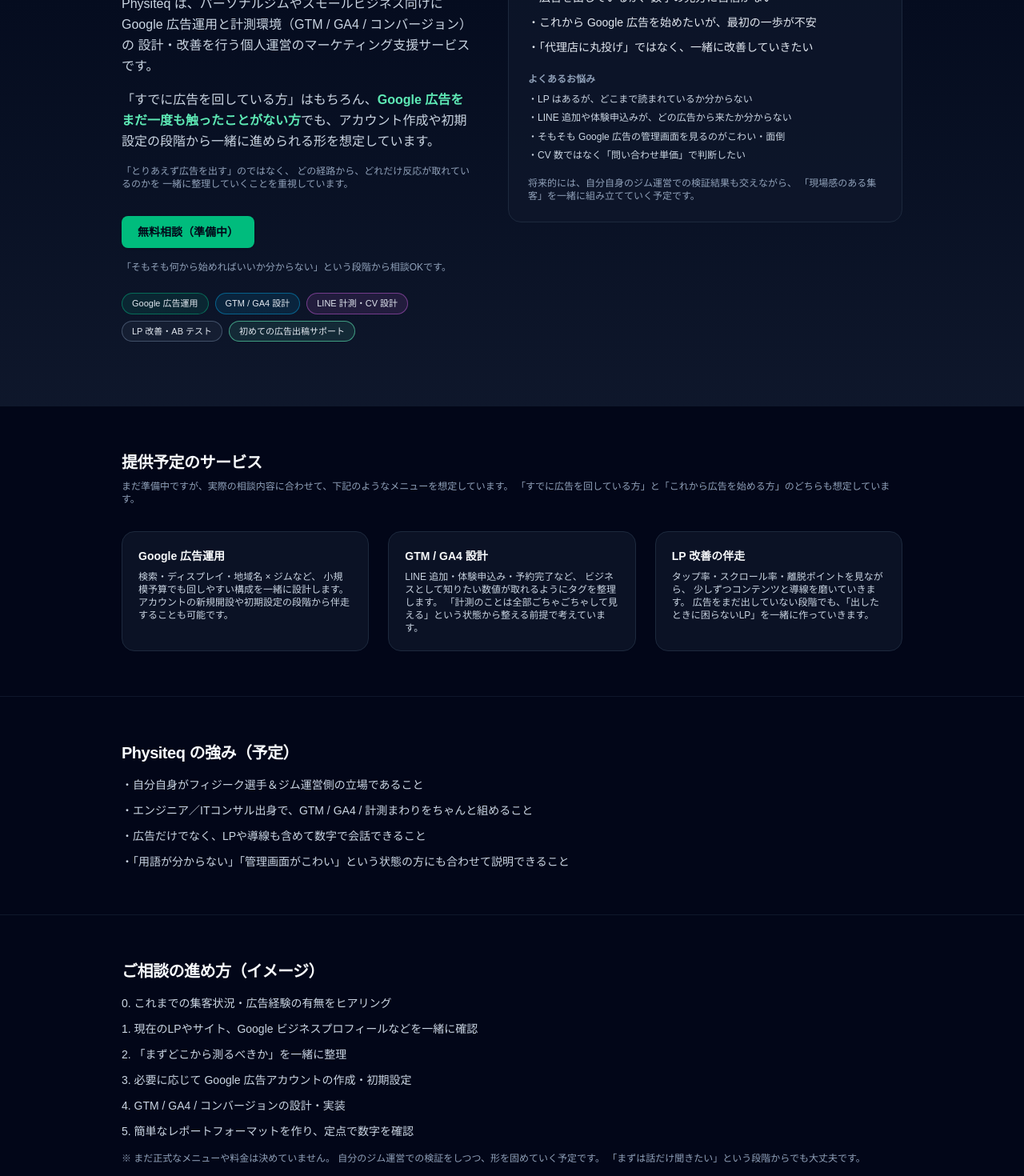
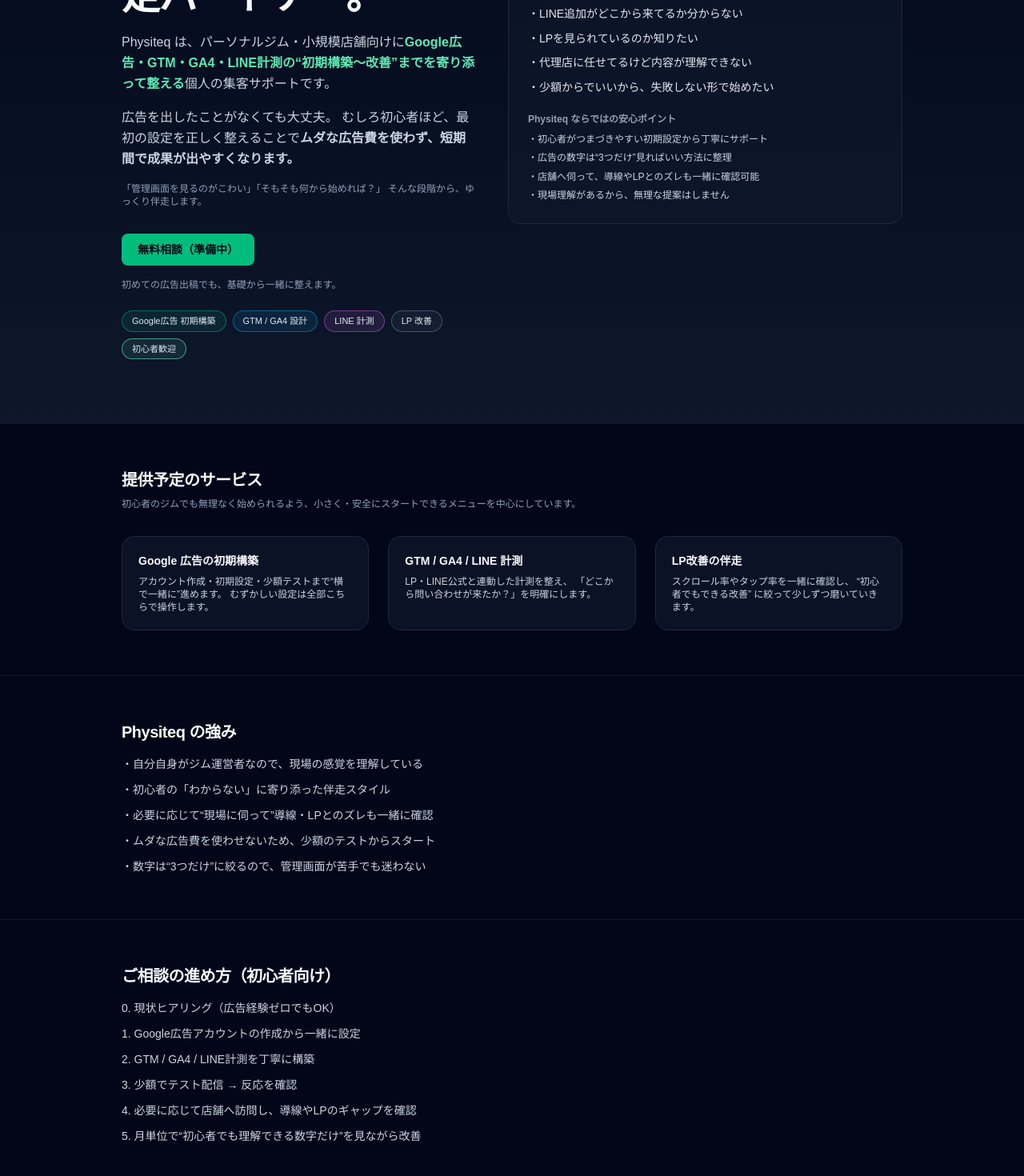
Before and after one commit to physiteqbiz/physiteq-site, a Next.js app: page / in a window 1280 px wide. Shown: the part 380-1850 px from the top of the page at 80% size. Built offline with nearby package versions, Linux system fonts and the light colour scheme.

Commit message:
Refine Physiteq top page layout

```diff
--- a/app/page.tsx
+++ b/app/page.tsx
@@ -5,22 +5,12 @@
       {/* ヘッダー */}
       <header className="sticky top-0 z-20 border-b border-slate-800 bg-slate-950/90 backdrop-blur">
         <div className="mx-auto flex max-w-5xl flex-col gap-2 px-6 py-3 md:flex-row md:items-center md:justify-between">
-          <div className="text-lg font-semibold tracking-tight">
-            Physiteq
-          </div>
+          <div className="text-lg font-semibold tracking-tight">Physiteq</div>
           <nav className="flex flex-wrap gap-4 text-xs text-slate-300 md:text-sm">
-            <a href="#services" className="hover:text-white">
-              サービス
-            </a>
-            <a href="#strength" className="hover:text-white">
-              特長
-            </a>
-            <a href="#flow" className="hover:text-white">
-              進め方
-            </a>
-            <a href="#contact" className="hover:text-emerald-300">
-              お問い合わせ（準備中）
-            </a>
+            <a href="#services" className="hover:text-white">サービス</a>
+            <a href="#strength" className="hover:text-white">特長</a>
+            <a href="#flow" className="hover:text-white">進め方</a>
+            <a href="#contact" className="hover:text-emerald-300">お問い合わせ準備中</a>
           </nav>
         </div>
       </header>
@@ -28,32 +18,35 @@
       {/* ヒーロー */}
       <section className="border-b border-slate-900 bg-gradient-to-b from-slate-950 to-slate-900">
         <div className="mx-auto flex max-w-5xl flex-col gap-10 px-6 py-14 md:flex-row md:items-center md:py-20">
-          {/* 左カラム：コピー */}
+          {/* 左カラム */}
           <div className="flex-1">
             <p className="mb-3 text-[10px] font-semibold uppercase tracking-[0.25em] text-emerald-400">
               Fitness × Technology
             </p>
+
             <h1 className="mb-5 text-3xl font-bold tracking-tight md:text-4xl lg:text-5xl">
-              パーソナルジムのための、
+              Google広告が“初めて”のパーソナルジムでも、
               <br />
-              「ちゃんと測る」集客パートナー。
+              失敗しないための伴走パートナー。
             </h1>
+
             <p className="mb-4 text-sm leading-relaxed text-slate-300 md:text-base">
-              Physiteq は、パーソナルジムやスモールビジネス向けに
-              Google 広告運用と計測環境（GTM / GA4 / コンバージョン）の
-              設計・改善を行う個人運営のマーケティング支援サービスです。
+              Physiteq は、パーソナルジム・小規模店舗向けに
+              <span className="font-semibold text-emerald-300">
+                Google広告・GTM・GA4・LINE計測の“初期構築〜改善”までを寄り添って整える
+              </span>
+              個人の集客サポートです。
             </p>
+
             <p className="mb-4 text-sm leading-relaxed text-slate-300 md:text-base">
-              「すでに広告を回している方」はもちろん、
-              <span className="font-semibold text-emerald-300">
-                Google 広告をまだ一度も触ったことがない方
-              </span>
-              でも、アカウント作成や初期設定の段階から一緒に進められる形を想定しています。
+              広告を出したことがなくても大丈夫。
+              むしろ初心者ほど、最初の設定を正しく整えることで
+              <span className="font-semibold">ムダな広告費を使わず、短期間で成果が出やすくなります。</span>
             </p>
+
             <p className="mb-8 text-xs text-slate-400">
-              「とりあえず広告を出す」のではなく、
-              どの経路から、どれだけ反応が取れているのかを
-              一緒に整理していくことを重視しています。
+              「管理画面を見るのがこわい」「そもそも何から始めれば？」
+              そんな段階から、ゆっくり伴走します。
             </p>
 
             {/* CTA */}
@@ -65,55 +58,44 @@
                 無料相談（準備中）
               </a>
               <span className="text-xs text-slate-400">
-                「そもそも何から始めればいいか分からない」という段階から相談OKです。
+                初めての広告出稿でも、基礎から一緒に整えます。
               </span>
             </div>
 
             {/* タグ */}
             <div className="flex flex-wrap gap-2 text-[11px] text-slate-200">
-              <span className="rounded-full border border-emerald-400/40 bg-emerald-400/10 px-3 py-1">
-                Google 広告運用
-              </span>
-              <span className="rounded-full border border-sky-400/40 bg-sky-400/10 px-3 py-1">
-                GTM / GA4 設計
-              </span>
-              <span className="rounded-full border border-fuchsia-400/40 bg-fuchsia-400/10 px-3 py-1">
-                LINE 計測・CV 設計
-              </span>
-              <span className="rounded-full border border-slate-500/60 bg-slate-500/10 px-3 py-1">
-                LP 改善・AB テスト
-              </span>
-              <span className="rounded-full border border-emerald-300/60 bg-emerald-300/10 px-3 py-1">
-                初めての広告出稿サポート
-              </span>
+              <span className="rounded-full border border-emerald-400/40 bg-emerald-400/10 px-3 py-1">Google広告 初期構築</span>
+              <span className="rounded-full border border-sky-400/40 bg-sky-400/10 px-3 py-1">GTM / GA4 設計</span>
+              <span className="rounded-full border border-fuchsia-400/40 bg-fuchsia-400/10 px-3 py-1">LINE 計測</span>
+              <span className="rounded-full border border-slate-500/60 bg-slate-500/10 px-3 py-1">LP 改善</span>
+              <span className="rounded-full border border-emerald-300/60 bg-emerald-300/10 px-3 py-1">初心者歓迎</span>
             </div>
           </div>
 
-          {/* 右カラム：カード（ペルソナ・課題） */}
+          {/* 右カラム（初心者の悩み） */}
           <div className="flex-1 rounded-2xl border border-slate-800 bg-slate-900/70 p-6 text-sm text-slate-200">
             <p className="mb-3 text-xs font-semibold text-slate-400">
-              こんなジム・店舗をイメージしています
+              こんなお悩みありませんか？
             </p>
+
             <ul className="space-y-2 text-sm leading-relaxed">
-              <li>・駅チカ / 商店街エリアのパーソナルジム</li>
-              <li>・広告を出しているが、数字の見方に自信がない</li>
-              <li>・これから Google 広告を始めたいが、最初の一歩が不安</li>
-              <li>・「代理店に丸投げ」ではなく、一緒に改善していきたい</li>
+              <li>・Google広告を触ったことがない</li>
+              <li>・LINE追加がどこから来てるか分からない</li>
+              <li>・LPを見られているのか知りたい</li>
+              <li>・代理店に任せてるけど内容が理解できない</li>
+              <li>・少額からでいいから、失敗しない形で始めたい</li>
             </ul>
 
             <p className="mt-5 mb-2 text-xs font-semibold text-slate-400">
-              よくあるお悩み
+              Physiteq ならではの安心ポイント
             </p>
+
             <ul className="space-y-1 text-xs leading-relaxed text-slate-300">
-              <li>・LP はあるが、どこまで読まれているか分からない</li>
-              <li>・LINE 追加や体験申込みが、どの広告から来たか分からない</li>
-              <li>・そもそも Google 広告の管理画面を見るのがこわい・面倒</li>
-              <li>・CV 数ではなく「問い合わせ単価」で判断したい</li>
+              <li>・初心者がつまづきやすい初期設定から丁寧にサポート</li>
+              <li>・広告の数字は“3つだけ”見ればいい方法に整理</li>
+              <li>・店舗へ伺って、導線やLPとのズレも一緒に確認可能</li>
+              <li>・現場理解があるから、無理な提案はしません</li>
             </ul>
-            <p className="mt-4 text-xs text-slate-400">
-              将来的には、自分自身のジム運営での検証結果も交えながら、
-              「現場感のある集客」を一緒に組み立てていく予定です。
-            </p>
           </div>
         </div>
       </section>
@@ -121,53 +103,48 @@
       {/* サービス概要 */}
       <section id="services" className="border-b border-slate-900 bg-slate-950">
         <div className="mx-auto max-w-5xl px-6 py-14">
-          <h2 className="mb-2 text-xl font-semibold tracking-tight">
-            提供予定のサービス
-          </h2>
+          <h2 className="mb-2 text-xl font-semibold tracking-tight">提供予定のサービス</h2>
           <p className="mb-8 text-xs text-slate-400">
-            まだ準備中ですが、実際の相談内容に合わせて、下記のようなメニューを想定しています。
-            「すでに広告を回している方」と「これから広告を始める方」のどちらも想定しています。
+            初心者のジムでも無理なく始められるよう、小さく・安全にスタートできるメニューを中心にしています。
           </p>
           <div className="grid gap-6 md:grid-cols-3">
             <div className="rounded-2xl border border-slate-800 bg-slate-900/70 p-5">
-              <h3 className="mb-2 text-sm font-semibold">Google 広告運用</h3>
+              <h3 className="mb-2 text-sm font-semibold">Google 広告の初期構築</h3>
               <p className="text-xs text-slate-300">
-                検索・ディスプレイ・地域名 × ジムなど、
-                小規模予算でも回しやすい構成を一緒に設計します。
-                アカウントの新規開設や初期設定の段階から伴走することも可能です。
+                アカウント作成・初期設定・少額テストまで“横で一緒に”進めます。
+                むずかしい設定は全部こちらで操作します。
               </p>
             </div>
+
             <div className="rounded-2xl border border-slate-800 bg-slate-900/70 p-5">
-              <h3 className="mb-2 text-sm font-semibold">GTM / GA4 設計</h3>
+              <h3 className="mb-2 text-sm font-semibold">GTM / GA4 / LINE 計測</h3>
               <p className="text-xs text-slate-300">
-                LINE 追加・体験申込み・予約完了など、
-                ビジネスとして知りたい数値が取れるようにタグを整理します。
-                「計測のことは全部ごちゃごちゃして見える」という状態から整える前提で考えています。
+                LP・LINE公式と連動した計測を整え、
+                「どこから問い合わせが来たか？」を明確にします。
               </p>
             </div>
+
             <div className="rounded-2xl border border-slate-800 bg-slate-900/70 p-5">
-              <h3 className="mb-2 text-sm font-semibold">LP 改善の伴走</h3>
+              <h3 className="mb-2 text-sm font-semibold">LP改善の伴走</h3>
               <p className="text-xs text-slate-300">
-                タップ率・スクロール率・離脱ポイントを見ながら、
-                少しずつコンテンツと導線を磨いていきます。
-                広告をまだ出していない段階でも、「出したときに困らないLP」を一緒に作っていきます。
+                スクロール率やタップ率を一緒に確認し、
+                “初心者でもできる改善” に絞って少しずつ磨いていきます。
               </p>
             </div>
           </div>
         </div>
       </section>
 
-      {/* 強み */}
+      {/* Physiteq の強み */}
       <section id="strength" className="border-b border-slate-900 bg-slate-950">
         <div className="mx-auto max-w-5xl px-6 py-14">
-          <h2 className="mb-4 text-xl font-semibold tracking-tight">
-            Physiteq の強み（予定）
-          </h2>
+          <h2 className="mb-4 text-xl font-semibold tracking-tight">Physiteq の強み</h2>
           <ul className="space-y-3 text-sm text-slate-300">
-            <li>・自分自身がフィジーク選手＆ジム運営側の立場であること</li>
-            <li>・エンジニア／ITコンサル出身で、GTM / GA4 / 計測まわりをちゃんと組めること</li>
-            <li>・広告だけでなく、LPや導線も含めて数字で会話できること</li>
-            <li>・「用語が分からない」「管理画面がこわい」という状態の方にも合わせて説明できること</li>
+            <li>・自分自身がジム運営者なので、現場の感覚を理解している</li>
+            <li>・初心者の「わからない」に寄り添った伴走スタイル</li>
+            <li>・必要に応じて“現場に伺って”導線・LPとのズレも一緒に確認</li>
+            <li>・ムダな広告費を使わせないため、少額のテストからスタート</li>
+            <li>・数字は“3つだけ”に絞るので、管理画面が苦手でも迷わない</li>
           </ul>
         </div>
       </section>
@@ -176,21 +153,16 @@
       <section id="flow" className="border-b border-slate-900 bg-slate-950">
         <div className="mx-auto max-w-5xl px-6 py-14">
           <h2 className="mb-4 text-xl font-semibold tracking-tight">
-            ご相談の進め方（イメージ）
+            ご相談の進め方（初心者向け）
           </h2>
           <ol className="space-y-3 text-sm text-slate-300">
-            <li>0. これまでの集客状況・広告経験の有無をヒアリング</li>
-            <li>1. 現在のLPやサイト、Google ビジネスプロフィールなどを一緒に確認</li>
-            <li>2. 「まずどこから測るべきか」を一緒に整理</li>
-            <li>3. 必要に応じて Google 広告アカウントの作成・初期設定</li>
-            <li>4. GTM / GA4 / コンバージョンの設計・実装</li>
-            <li>5. 簡単なレポートフォーマットを作り、定点で数字を確認</li>
+            <li>0. 現状ヒアリング（広告経験ゼロでもOK）</li>
+            <li>1. Google広告アカウントの作成から一緒に設定</li>
+            <li>2. GTM / GA4 / LINE計測を丁寧に構築</li>
+            <li>3. 少額でテスト配信 → 反応を確認</li>
+            <li>4. 必要に応じて店舗へ訪問し、導線やLPのギャップを確認</li>
+            <li>5. 月単位で“初心者でも理解できる数字だけ”を見ながら改善</li>
           </ol>
-          <p className="mt-4 text-xs text-slate-400">
-            ※ まだ正式なメニューや料金は決めていません。
-            自分のジム運営での検証をしつつ、形を固めていく予定です。
-            「まずは話だけ聞きたい」という段階からでも大丈夫です。
-          </p>
         </div>
       </section>
 
@@ -199,12 +171,14 @@
         <div className="mx-auto max-w-5xl px-6 py-8 text-xs text-slate-500">
           <p className="mb-2 font-semibold text-slate-300">お問い合わせ（準備中）</p>
           <p className="mb-3">
-            まだフォームやLINE公式アカウントは整備中です。
-            立ち上げができ次第、このスペースに窓口を設置する予定です。
-            Google 広告未経験の方からの相談も歓迎しています。
+            オンラインはもちろん、
+            <span className="text-slate-300">ご希望があれば店舗へ伺って、集客導線を一緒に整理します。</span>
+            Google広告が初めてでも気軽に相談できる伴走型サポートです。
           </p>
           <p className="mb-1">© {new Date().getFullYear()} Physiteq.</p>
-          <p>このサイト自体も、計測と改善の実験台として少しずつアップデートしていきます。</p>
+          <p>
+            このサイト自体も、計測と改善の実験台として少しずつアップデートしていきます。
+          </p>
         </div>
       </footer>
     </main>
```
